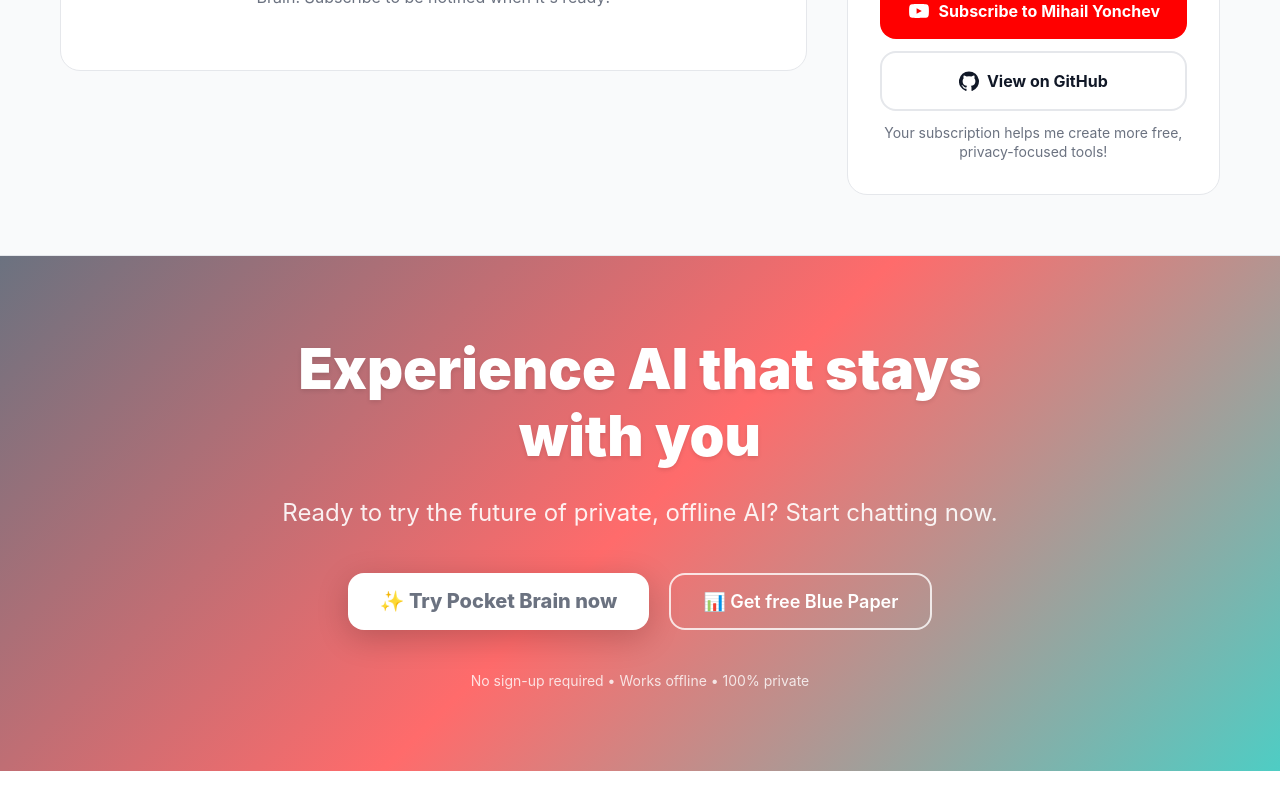
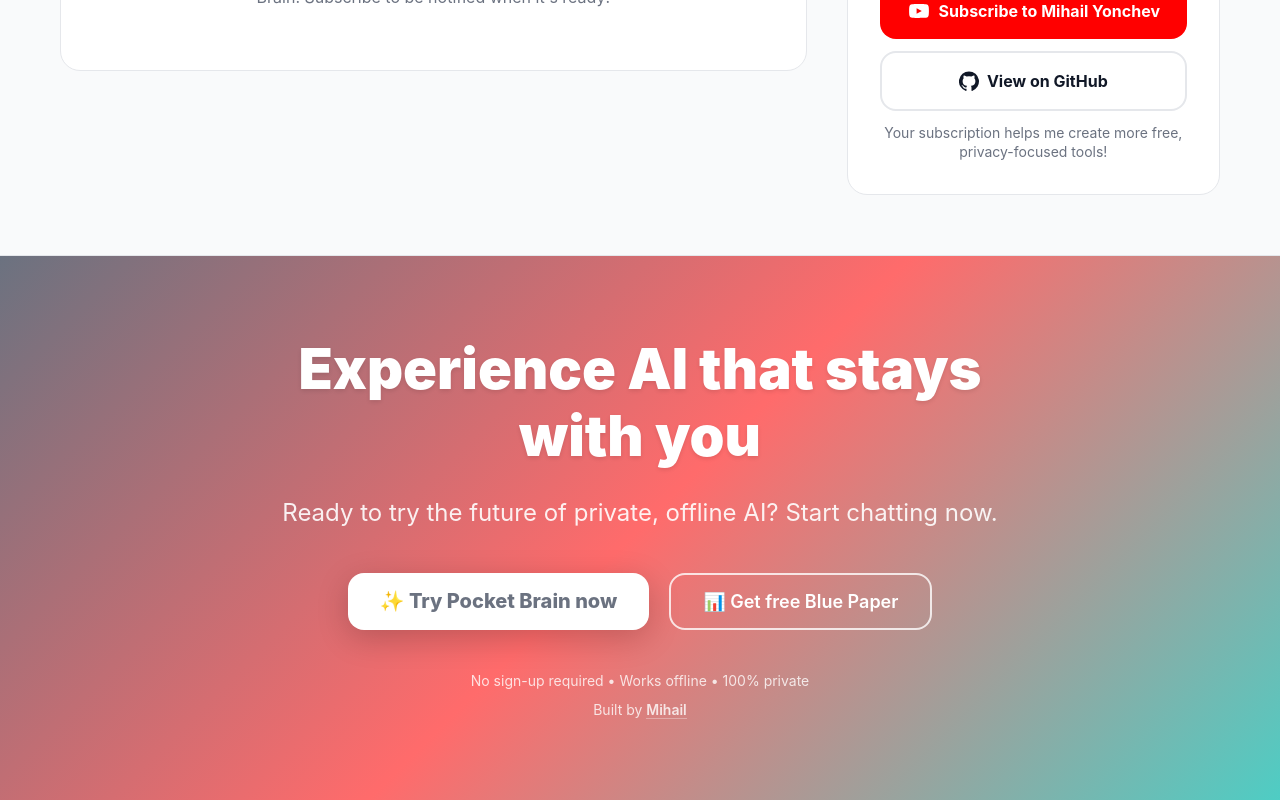
Before and after one commit to insertmike/runinbrowser-ai, a React (Vite) app in the folder examples/pocket-brain/: page / in a window 1280 px wide. Shown: the part 6448-7248 px from the top of the page. Before the commit the page ends 7219 px from the top, so only its background shows below. Built offline with nearby package versions, Linux system fonts and the light colour scheme.

Commit message:
chore: update email-collection

```diff
--- a/examples/pocket-brain/src/features/landing/components/CTASection/CTASection.module.css
+++ b/examples/pocket-brain/src/features/landing/components/CTASection/CTASection.module.css
@@ -60,6 +60,25 @@
   opacity: 0.8;
 }
 
+.creatorRow {
+  margin-top: 8px;
+  font-size: 14px;
+  opacity: 0.8;
+}
+
+.creatorLink {
+  color: white;
+  text-decoration: none;
+  font-weight: 600;
+  border-bottom: 1px solid rgba(255, 255, 255, 0.4);
+  transition: all 0.2s ease;
+}
+
+.creatorLink:hover {
+  opacity: 1;
+  border-bottom-color: white;
+}
+
 @media (max-width: 767px) {
   .ctaSection {
     padding: 60px 16px;
--- a/examples/pocket-brain/src/features/landing/components/CTASection/CTASection.tsx
+++ b/examples/pocket-brain/src/features/landing/components/CTASection/CTASection.tsx
@@ -36,8 +36,18 @@
             📊 Get free Blue Paper
           </Button>
         </div>
-
         <div className={styles.footer}>No sign-up required • Works offline • 100% private</div>
+        <div className={styles.creatorRow}>
+          Built by{" "}
+          <a
+            href="https://www.linkedin.com/in/myonchev99/"
+            target="_blank"
+            rel="noopener noreferrer"
+            className={styles.creatorLink}
+          >
+            Mihail
+          </a>
+        </div>
       </div>
     </section>
   );
--- a/examples/pocket-brain/src/features/landing/components/NewsletterSection/NewsletterSection.tsx
+++ b/examples/pocket-brain/src/features/landing/components/NewsletterSection/NewsletterSection.tsx
@@ -36,7 +36,7 @@
             <div className={styles.successMessage}>
               <div className={styles.successIcon}>✅</div>
               <p className={styles.successText}>
-                Thanks! You'll get the Blue Paper in your inbox in the next 24 hours
+                You'll get the Blue Paper in your inbox in the next 24 hours!
               </p>
             </div>
           ) : (
--- a/examples/pocket-brain/src/pages/LandingPage.tsx
+++ b/examples/pocket-brain/src/pages/LandingPage.tsx
@@ -45,7 +45,7 @@
 
     try {
       const response = await fetch(
-        "https://nituvxufentzpjengrkf.supabase.co/functions/v1/runinbrowser-email-collection",
+        "https://qhablahneaxtlctthytc.supabase.co/functions/v1/super-responder",
         {
           method: "POST",
           headers: {
```
